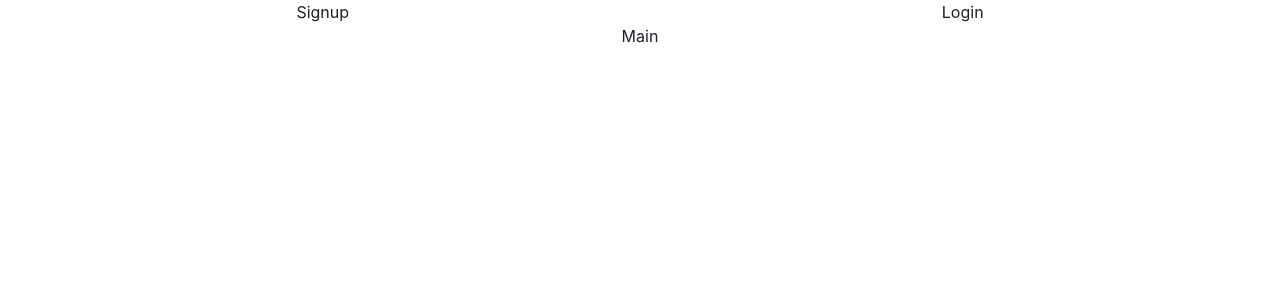
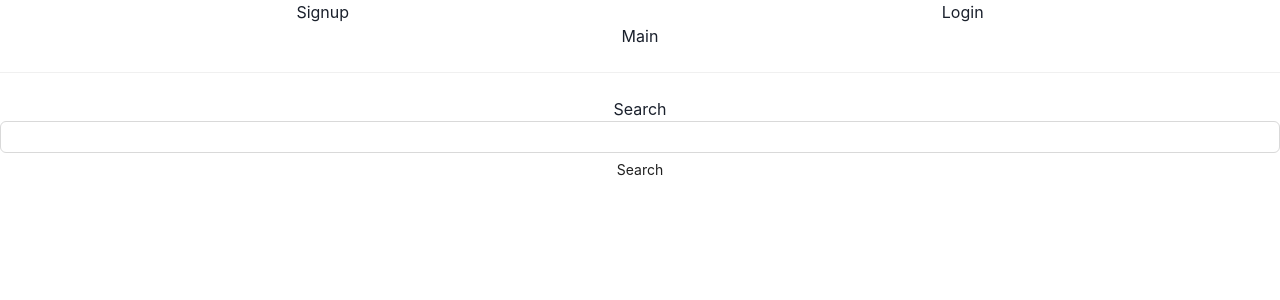
Before and after one commit to joaovff/Auto-Premium-Frontend, a React (Create React App) app: page / in a window 1280 px wide. Shown: the top 300 px of the page. Built offline with nearby package versions, Linux system fonts and the light colour scheme.

Commit message:
add searchBar component but not working on submit

```diff
--- a/package.json
+++ b/package.json
@@ -9,6 +9,7 @@
     "@testing-library/jest-dom": "^5.16.5",
     "@testing-library/react": "^13.4.0",
     "@testing-library/user-event": "^13.5.0",
+    "antd": "^5.2.0",
     "axios": "^1.3.2",
     "framer-motion": "^9.0.2",
     "react": "^18.2.0",
--- /dev/null
+++ b/src/components/SearchBar.js
@@ -0,0 +1,29 @@
+import { Divider, Input, Button } from 'antd';
+import { useState } from 'react';
+import { getAnnouncement } from '../api';
+
+
+function SearchBar() {
+
+const [keyword, setKeyword] = useState("");
+
+
+function handleKeywordInput(event) {
+    setKeyword(event.target.value);
+    getAnnouncement(event.target.value);
+
+}
+
+  return (
+    <>
+      <Divider></Divider>
+
+      <label>Search</label>
+      <Input value={keyword} type="text" onChange={handleKeywordInput} />
+      <Button type='submit'>Search</Button>
+    </>
+  );
+}
+
+
+export default SearchBar;
--- a/src/pages/Main.js
+++ b/src/pages/Main.js
@@ -1,5 +1,9 @@
+import SearchBar from "../components/SearchBar";
+
 function Main() {
-  return <div>Main</div>;
+  return <div>Main
+    <SearchBar/>
+  </div>;
 }
 
 export default Main;
```
Also changed, not shown: 1 other file (tests, documents, lock files or other folders).
